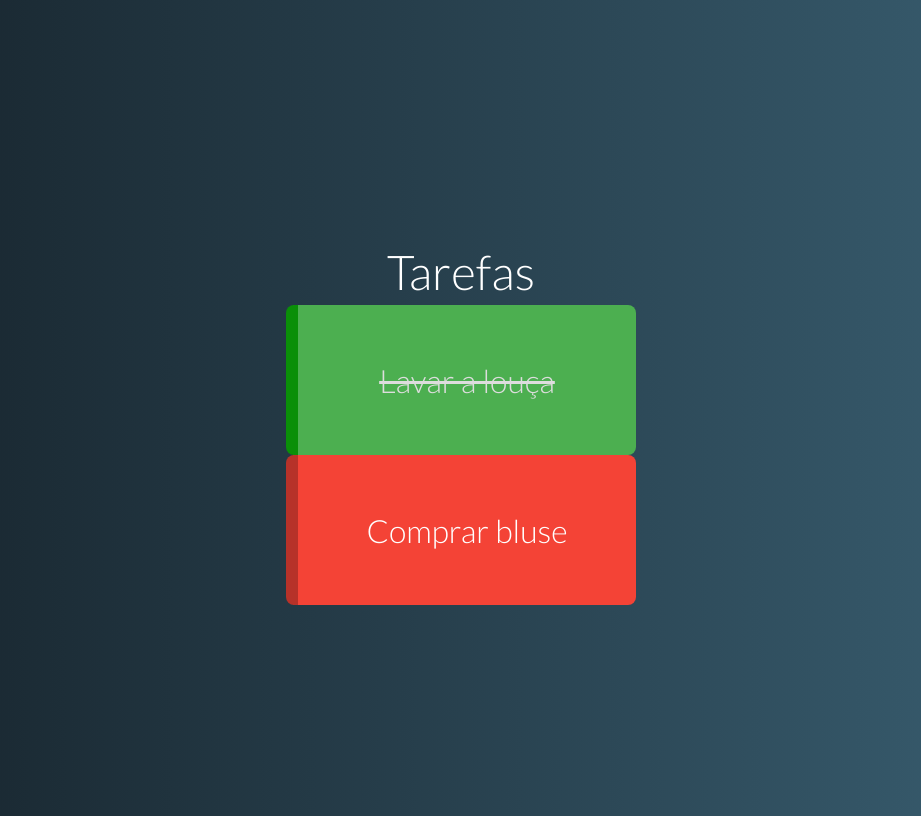
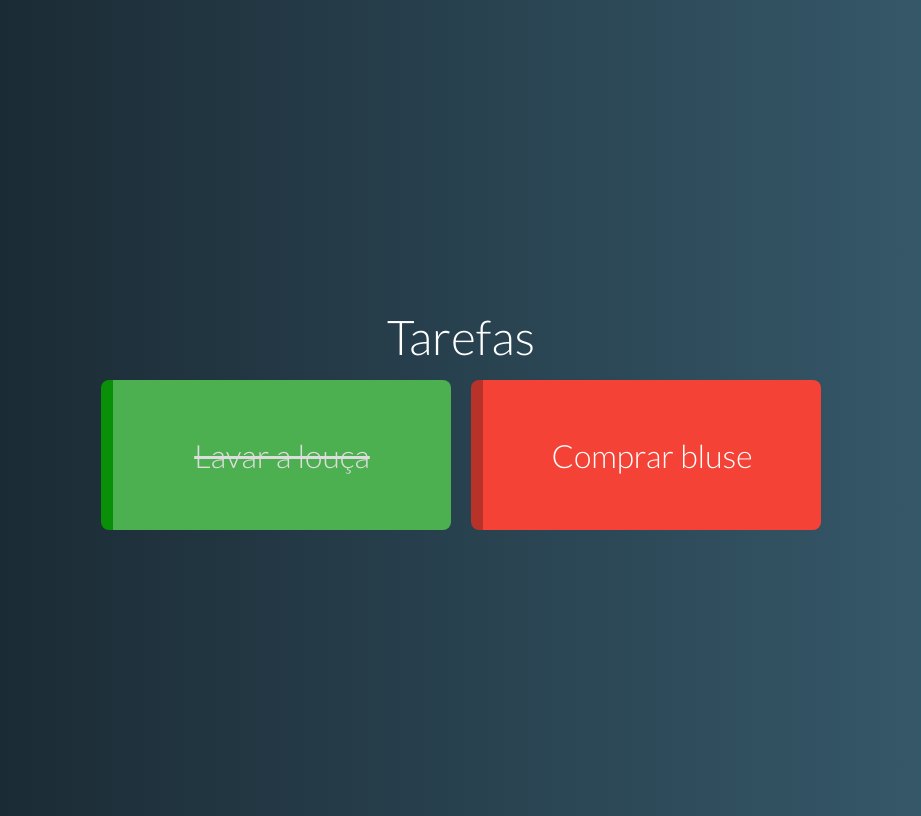
Before and after one commit to JonathanRamosNascimento/to-do-vuejs, a Vue app: page / in a window 1280 px wide. Shown: the whole page, without its empty margins (179-1100 px from the left). Built offline with nearby package versions, Linux system fonts and the light colour scheme.

Commit message:
styling the to-do list

```diff
--- a/src/components/TaskGrid.vue
+++ b/src/components/TaskGrid.vue
@@ -1,8 +1,9 @@
 <template>
-  <div class="tasks">
-      <template>
+  <div class="task-grid">
+      <template v-if="tasks.length">
           <Task v-for="task in tasks" :key="task.name" :task="task"></Task>
       </template>
+      <p class="no-task" v-else>Sua vida está em dia :)</p>
   </div>
 </template>
 
@@ -17,5 +18,18 @@
 </script>
 
 <style>
+    .task-grid {
+        display: flex;
+        justify-content: center;
+        flex-wrap: wrap;
+    }
 
+    .task-grid .task {
+        margin: 10px;
+    }
+
+    .no-task {
+        color: #AAA;
+        font-size: 1.7rem;
+    }
 </style>
```
